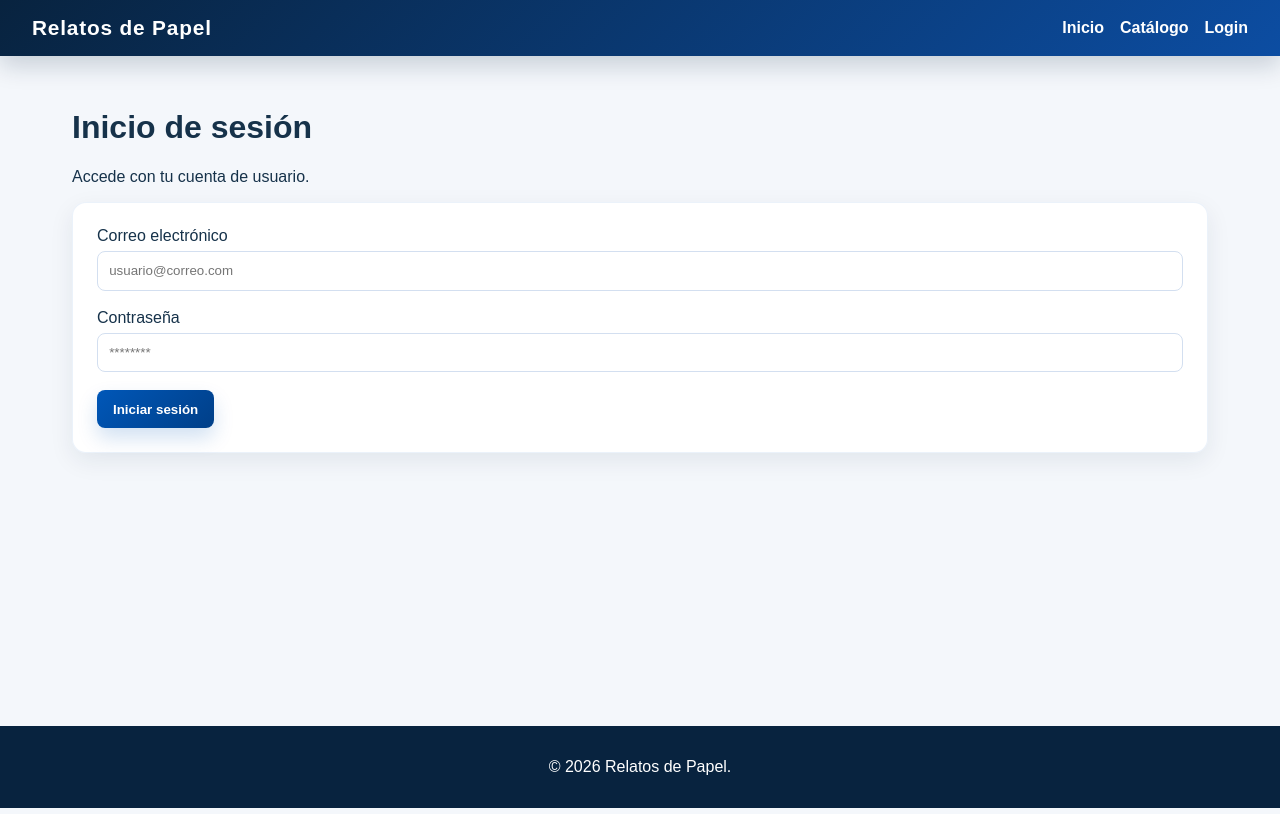
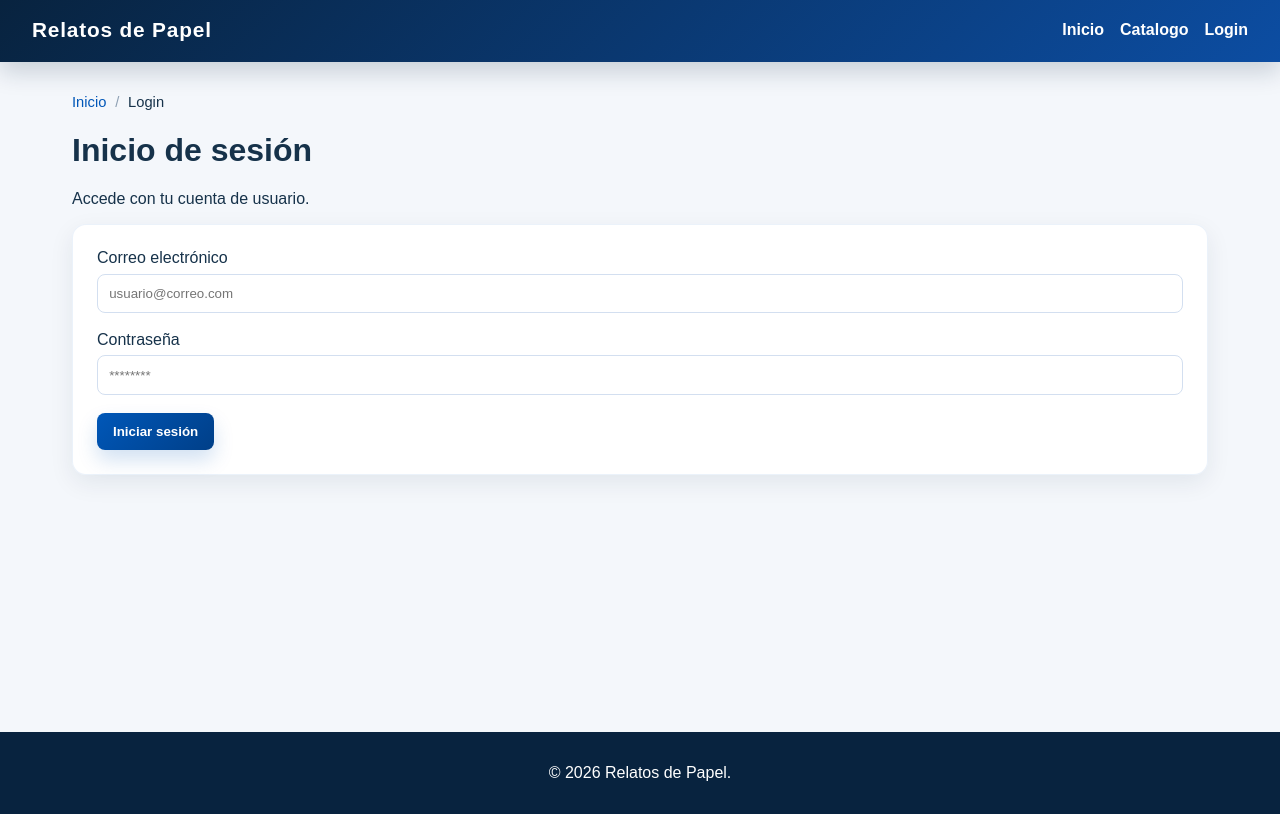
Before and after one commit to EdgarJP006/relatos-papel-spa, a React (Vite) app: page /login in a window 1280 px wide. Built offline with nearby package versions, Linux system fonts and the light colour scheme.

Commit message:
acomodando header y  breadcrumb

```diff
--- /dev/null
+++ b/src/components/Breadcrumbs.jsx
@@ -0,0 +1,67 @@
+import { Link, useLocation } from 'react-router-dom'
+
+import { books } from '../data/books'
+
+function getBreadcrumbItems(pathname) {
+  if (pathname === '/') {
+    return []
+  }
+
+  const pathParts = pathname.split('/').filter(Boolean)
+  const items = [{ label: 'Inicio', to: '/' }]
+
+  if (pathParts[0] === 'home') {
+    items.push({ label: 'Catalogo' })
+  } else if (pathParts[0] === 'login') {
+    items.push({ label: 'Login' })
+  } else if (pathParts[0] === 'profile') {
+    items.push({ label: 'Perfil' })
+  } else if (pathParts[0] === 'checkout') {
+    items.push({ label: 'Checkout' })
+  } else if (pathParts[0] === 'book') {
+    const currentBook = books.find((book) => book.id === Number(pathParts[1]))
+
+    items.push({ label: 'Catalogo', to: '/home' })
+    items.push({ label: currentBook ? currentBook.title : 'Detalle del libro' })
+  } else {
+    items.push({ label: 'Pagina no encontrada' })
+  }
+
+  return items
+}
+
+function Breadcrumbs() {
+  const { pathname } = useLocation()
+  const items = getBreadcrumbItems(pathname)
+
+  if (items.length === 0) {
+    return null
+  }
+
+  return (
+    <nav aria-label="breadcrumb" className="breadcrumb-nav">
+      <ol className="breadcrumb-list">
+        {items.map((item, index) => {
+          const isLast = index === items.length - 1
+
+          return (
+            <li
+              key={`${item.label}-${index}`}
+              className={`breadcrumb-item${isLast ? ' is-current' : ''}`}
+            >
+              {item.to && !isLast ? (
+                <Link to={item.to}>{item.label}</Link>
+              ) : (
+                <span aria-current={isLast ? 'page' : undefined}>
+                  {item.label}
+                </span>
+              )}
+            </li>
+          )
+        })}
+      </ol>
+    </nav>
+  )
+}
+
+export default Breadcrumbs
--- a/src/components/Header.jsx
+++ b/src/components/Header.jsx
@@ -1,4 +1,5 @@
 import { Link } from 'react-router-dom'
+
 import { useAuth } from '../context/AuthContext'
 import { useCart } from '../context/CartContext'
 
@@ -8,11 +9,12 @@ function Header() {
 
   return (
     <header className="header">
+      <div className="header-top">
         <Link to="/" className="logo">Relatos de Papel</Link>
 
         <nav className="nav">
           <Link to="/">Inicio</Link>
-        <Link to="/home">Catálogo</Link>
+          <Link to="/home">Catalogo</Link>
 
           {isAuthenticated ? (
             <>
@@ -24,6 +26,7 @@ function Header() {
             <Link to="/login">Login</Link>
           )}
         </nav>
+      </div>
     </header>
   )
 }
--- a/src/components/Layout.jsx
+++ b/src/components/Layout.jsx
@@ -1,5 +1,6 @@
 import Header from './Header'
 import Footer from './Footer'
+import Breadcrumbs from './Breadcrumbs'
 
 function Layout({ children }) {
   return (
@@ -7,6 +8,7 @@ function Layout({ children }) {
       <Header />
 
       <main className="main-content">
+        <Breadcrumbs />
         {children}
       </main>
 
--- a/src/styles/global.css
+++ b/src/styles/global.css
@@ -71,12 +71,15 @@ input:focus {
 .header {
   background: linear-gradient(135deg, var(--primary-deep) 0%, #0c4da2 100%);
   color: white;
-  padding: 1rem 2rem;
+  padding: 1.15rem 2rem 1.25rem;
+  box-shadow: 0 10px 24px rgba(8, 35, 63, 0.18);
+}
+
+.header-top {
   display: flex;
   justify-content: space-between;
   gap: 1rem;
   align-items: center;
-  box-shadow: 0 10px 24px rgba(8, 35, 63, 0.18);
 }
 
 .logo {
@@ -105,6 +108,41 @@ input:focus {
 .nav span {
   color: var(--accent-soft);
   font-weight: bold;
+}
+
+.breadcrumb-nav {
+  margin: 0 0 1.25rem;
+}
+
+.breadcrumb-list {
+  display: flex;
+  flex-wrap: wrap;
+  gap: 0.55rem;
+  margin: 0;
+  padding: 0;
+  list-style: none;
+}
+
+.breadcrumb-item {
+  display: inline-flex;
+  align-items: center;
+  color: var(--text-muted);
+  font-size: 0.92rem;
+}
+
+.breadcrumb-item + .breadcrumb-item::before {
+  content: '/';
+  margin-right: 0.55rem;
+  color: #8ea0b3;
+}
+
+.breadcrumb-item a {
+  color: var(--primary);
+  font-weight: normal;
+}
+
+.breadcrumb-item.is-current span {
+  color: var(--text);
 }
 
 .main-content {
@@ -293,7 +331,7 @@ section {
 }
 
 @media (max-width: 850px) {
-  .header {
+  .header-top {
     flex-direction: column;
     align-items: flex-start;
   }
```
Lines whose indentation alone changed are shown as unchanged.
